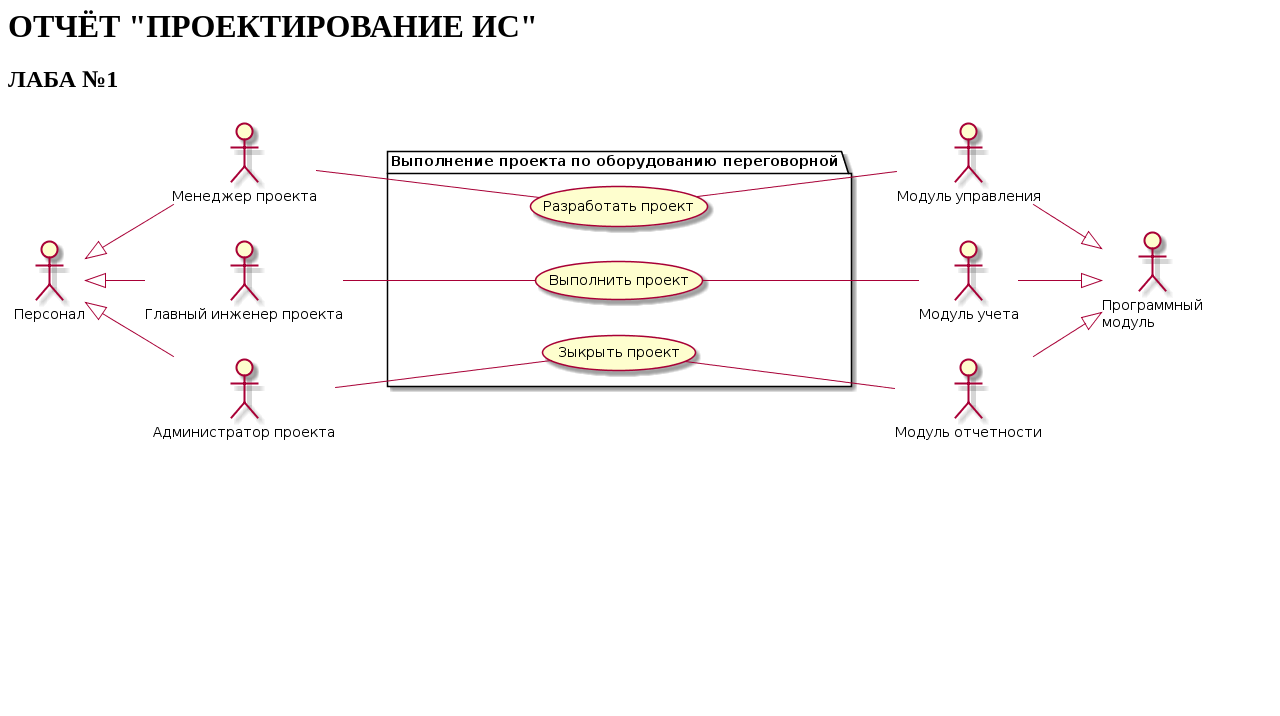
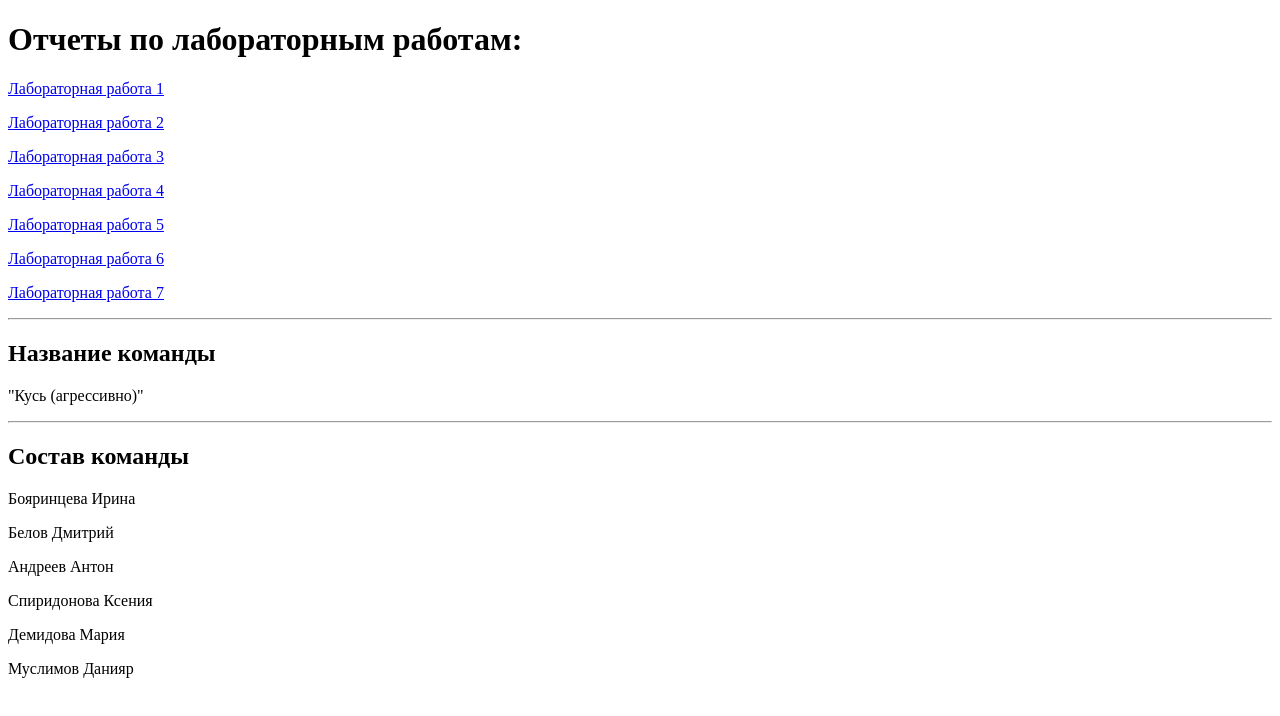
Before and after one commit to BoyarintsevaI/iboyarintseva.github.io, a plain HTML site: page index.html in a window 1280 px wide. Drawn offline with Linux system fonts and the light colour scheme.

Commit message:
Update index.html

```diff
--- a/index.html
+++ b/index.html
@@ -1,6 +1,35 @@
-<DOCTYPE HTML>
-<body>
- <h1>ОТЧЁТ "ПРОЕКТИРОВАНИЕ ИС"</h1>
- <h2>ЛАБА №1</h2>
-  <img src="https://raw.githubusercontent.com/BoyarintsevaI/iboyarintseva.github.io/master/UML1.png" alt="1">
+<!DOCTYPE html>
+<html>
+ <head>
+  <meta charset="utf-8" />
+  <title>Морские котики</title>
+  <!--[if IE]>
+   <script src="http://html5shiv.googlecode.com/svn/trunk/html5.js"></script>
+  <![endif]-->
+  <style>
+   article, aside, details, figcaption, figure, footer,header,
+   hgroup, menu, nav, section { display: block; }
+  </style>
+ </head>
+ <body>
+  <h1>Отчеты по лабораторным работам:</h1>
+  <p><a href="lab_1.html">Лабораторная работа 1</a></p>
+  <p><a href="lab_2.html">Лабораторная работа 2</a></p>
+  <p><a href="lab_3.html">Лабораторная работа 3</a></p>
+  <p><a href="lab_4.html">Лабораторная работа 4</a></p>
+  <p><a href="lab_5.html">Лабораторная работа 5</a></p>
+  <p><a href="lab_6.html">Лабораторная работа 6</a></p>
+  <p><a href="lab_7.html">Лабораторная работа 7</a></p>
+  <hr/>
+  <h2>Название команды</h2>
+  <p>"Кусь (агрессивно)"</p>
+  <hr/>
+  <h2>Состав команды</h2>
+  <p>Бояринцева Ирина</p>
+  <p>Белов Дмитрий</p>
+  <p>Андреев Антон</p>
+  <p>Спиридонова Ксения</p>
+  <p>Демидова Мария</p>
+  <p>Муслимов Данияр</p>
  </body>
+</html>
```
